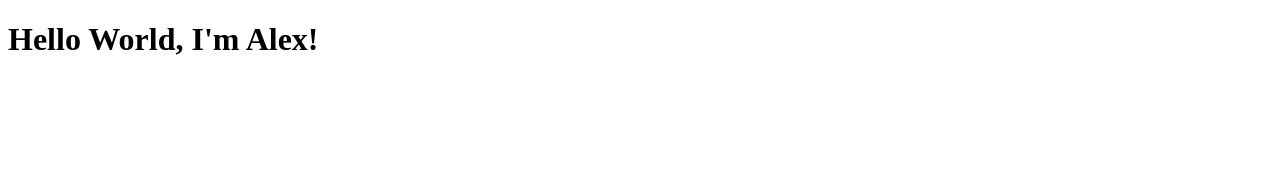
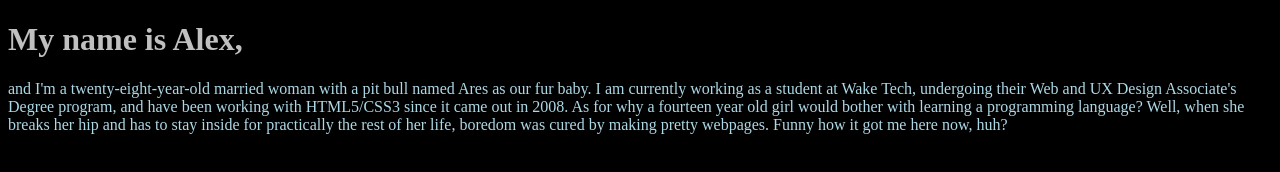
Before and after one commit to AllieAlgiere/alliealgiere.github.io, a plain HTML site: page index.html in a window 1280 px wide. Drawn offline with Linux system fonts and the light colour scheme.

Commit message:
Update index.html
Fitting the assignment now.

```diff
--- a/index.html
+++ b/index.html
@@ -3,9 +3,22 @@
 <head>
     <meta charset="UTF-8">
     <meta name="viewport" content="width=device-width, initial-scale=1.0">
-    <title>Hello World</title>
+    <title>My Personal Introduction</title>
+<style>
+    body {
+        background-color: #000;
+    }
+
+    h1 {
+        color: silver;
+    }
+
+    p {
+        color: lightblue;
+    }
+</style>
 </head>
 <body>
-    <h1>Hello World, I'm Alex!</h1>
+    <h1>My name is Alex,</h1> <p>and I'm a twenty-eight-year-old married woman with a pit bull named Ares as our fur baby. I am currently working as a student at Wake Tech, undergoing their Web and UX Design Associate's Degree program, and have been working with HTML5/CSS3 since it came out in 2008. As for why a fourteen year old girl would bother with learning a programming language? Well, when she breaks her hip and has to stay inside for practically the rest of her life, boredom was cured by making pretty webpages. Funny how it got me here now, huh?</p>
 </body>
 </html>
```
